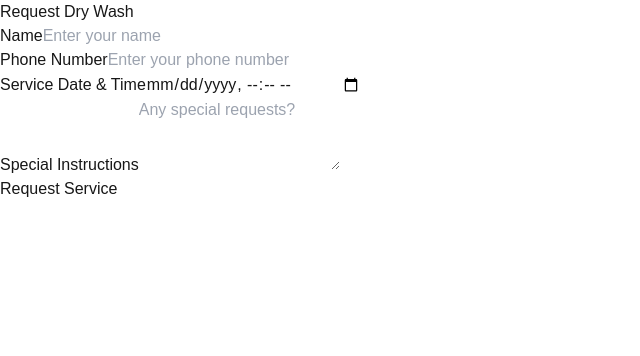
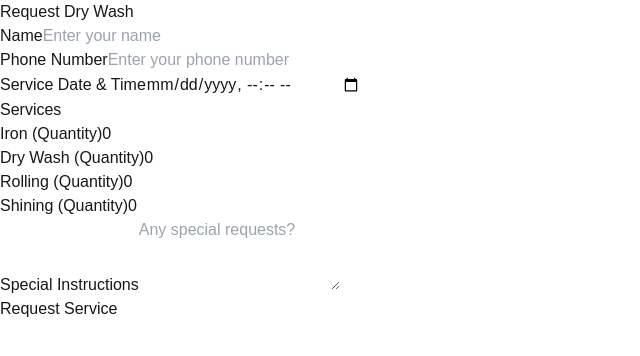
Before and after one commit to JayaPrakash-Raavi/saritha, a Next.js app: page / in a window 1280 px wide. Shown: the top 356 px of the page, without its empty margins (0-640 px from the left). Built offline with nearby package versions, Linux system fonts and the light colour scheme.

Commit message:
updated services

```diff
--- a/src/app/page.tsx
+++ b/src/app/page.tsx
@@ -8,6 +8,12 @@ const RequestForm = () => {
     date: "",
     address: "",
     instructions: "",
+    services: {
+      iron: 0,
+      drywash: 0,
+      rolling: 0,
+      shining: 0,
+    },
   });
 
   // Handle input and textarea changes
@@ -15,7 +21,17 @@ const RequestForm = () => {
     e: ChangeEvent<HTMLInputElement | HTMLTextAreaElement>
   ) => {
     const { name, value } = e.target;
-    setFormData({ ...formData, [name]: value });
+    if (["iron", "drywash", "rolling", "shining"].includes(name)) {
+      setFormData({
+        ...formData,
+        services: {
+          ...formData.services,
+          [name]: parseInt(value) || 0,
+        },
+      });
+    } else {
+      setFormData({ ...formData, [name]: value });
+    }
   };
 
   // Handle form submission
@@ -29,6 +45,12 @@ const RequestForm = () => {
       Date: ${formData.date}
       Address: ${formData.address}
       Instructions: ${formData.instructions}
+
+      Services Requested:
+      Iron: ${formData.services.iron} items
+      Dry Wash: ${formData.services.drywash} items
+      Rolling: ${formData.services.rolling} items
+      Shining: ${formData.services.shining} items
     `;
 
     // Redirect to WhatsApp with the pre-filled message
@@ -91,6 +113,67 @@ const RequestForm = () => {
           />
         </div>
         <div>
+          <h2 className="text-lg font-medium text-gray-800">Services</h2>
+          <div className="space-y-4">
+            <div>
+              <label htmlFor="iron" className="block text-sm font-medium text-gray-700">
+                Iron (Quantity)
+              </label>
+              <input
+                id="iron"
+                name="iron"
+                type="number"
+                min="0"
+                value={formData.services.iron}
+                onChange={handleChange}
+                className="w-full px-4 py-2 border border-gray-300 rounded-md focus:outline-none focus:ring-2 focus:ring-blue-500"
+              />
+            </div>
+            <div>
+              <label htmlFor="drywash" className="block text-sm font-medium text-gray-700">
+                Dry Wash (Quantity)
+              </label>
+              <input
+                id="drywash"
+                name="drywash"
+                type="number"
+                min="0"
+                value={formData.services.drywash}
+                onChange={handleChange}
+                className="w-full px-4 py-2 border border-gray-300 rounded-md focus:outline-none focus:ring-2 focus:ring-blue-500"
+              />
+            </div>
+            <div>
+              <label htmlFor="rolling" className="block text-sm font-medium text-gray-700">
+                Rolling (Quantity)
+              </label>
+              <input
+                id="rolling"
+                name="rolling"
+                type="number"
+                min="0"
+                value={formData.services.rolling}
+                onChange={handleChange}
+                className="w-full px-4 py-2 border border-gray-300 rounded-md focus:outline-none focus:ring-2 focus:ring-blue-500"
+              />
+            </div>
+            <div>
+              <label htmlFor="shining" className="block text-sm font-medium text-gray-700">
+                Shining (Quantity)
+              </label>
+              <input
+                id="shining"
+                name="shining"
+                type="number"
+                min="0"
+                value={formData.services.shining}
+                onChange={handleChange}
+                className="w-full px-4 py-2 border border-gray-300 rounded-md focus:outline-none focus:ring-2 focus:ring-blue-500"
+              />
+            </div>
+          </div>
+        </div>
+        <div>
           <label htmlFor="instructions" className="block text-sm font-medium text-gray-700">
             Special Instructions
           </label>
```
